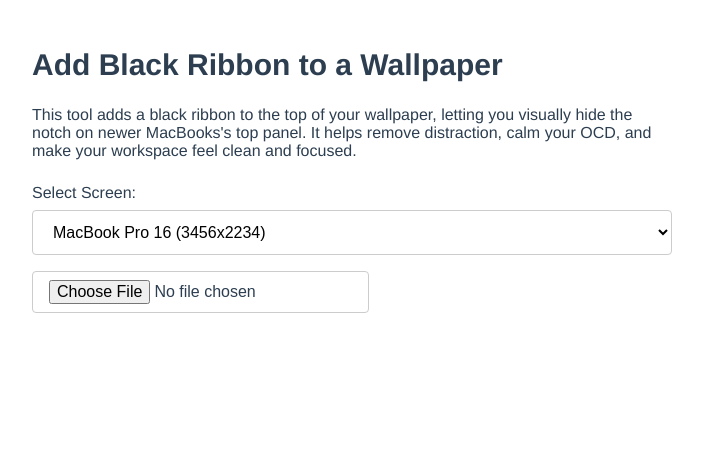
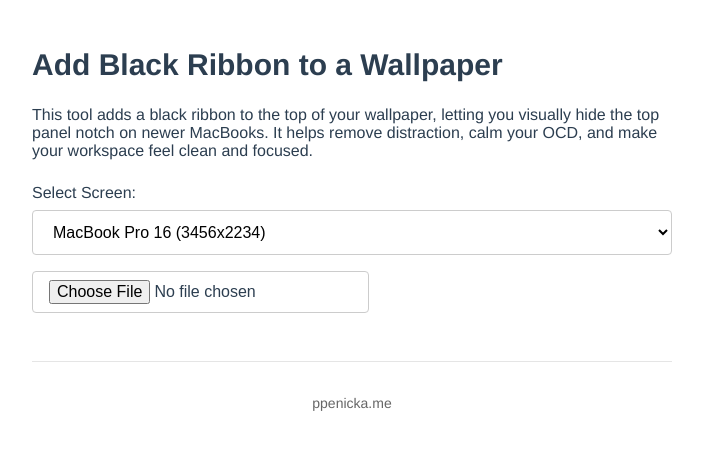
Before and after one commit to ppenicka/add-ribbon, a Vue app: page / in a window 1280 px wide. Shown: the top 450 px of the page, without its empty margins (288-991 px from the left). Built offline with nearby package versions, Linux system fonts and the light colour scheme.

Commit message:
feat: add link to main site

```diff
--- a/src/components/AddRibbonToWallpaper.vue
+++ b/src/components/AddRibbonToWallpaper.vue
@@ -63,7 +63,7 @@ onUnmounted(() => {
       <h1 class="title">Add Black Ribbon to a Wallpaper</h1>
       <p class="description">
         This tool adds a black ribbon to the top of your wallpaper, letting you
-        visually hide the notch on newer MacBooks's top panel. It helps remove
+        visually hide the top panel notch on newer MacBooks. It helps remove
         distraction, calm your OCD, and make your workspace feel clean and
         focused.
       </p>
@@ -102,6 +102,17 @@ onUnmounted(() => {
             Buy Me a Coffee
           </button>
         </div>
+      </div>
+
+      <div class="footer">
+        <a
+          href="https://ppenicka.me"
+          target="_blank"
+          rel="noopener noreferrer"
+          class="footer-link"
+        >
+          ppenicka.me
+        </a>
       </div>
     </div>
   </div>
@@ -199,4 +210,22 @@ onUnmounted(() => {
 .download-button:hover {
   background-color: #35a372;
 }
+
+.footer {
+  margin-top: 3rem;
+  padding-top: 2rem;
+  text-align: center;
+  border-top: 1px solid #e5e5e5;
+}
+
+.footer-link {
+  color: #666;
+  text-decoration: none;
+  font-size: 0.875rem;
+  transition: color 0.2s;
+}
+
+.footer-link:hover {
+  color: #42b983;
+}
 </style>
```
